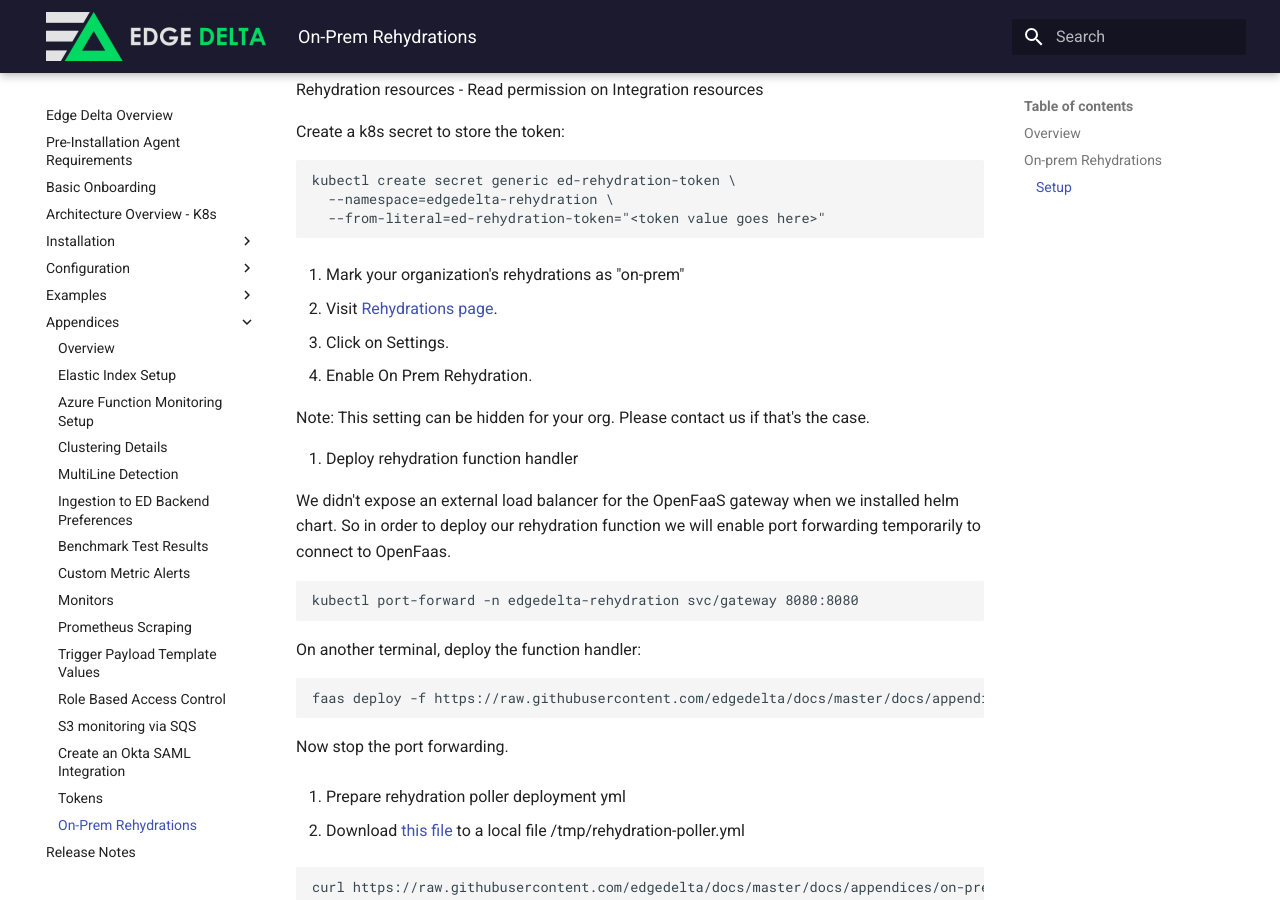
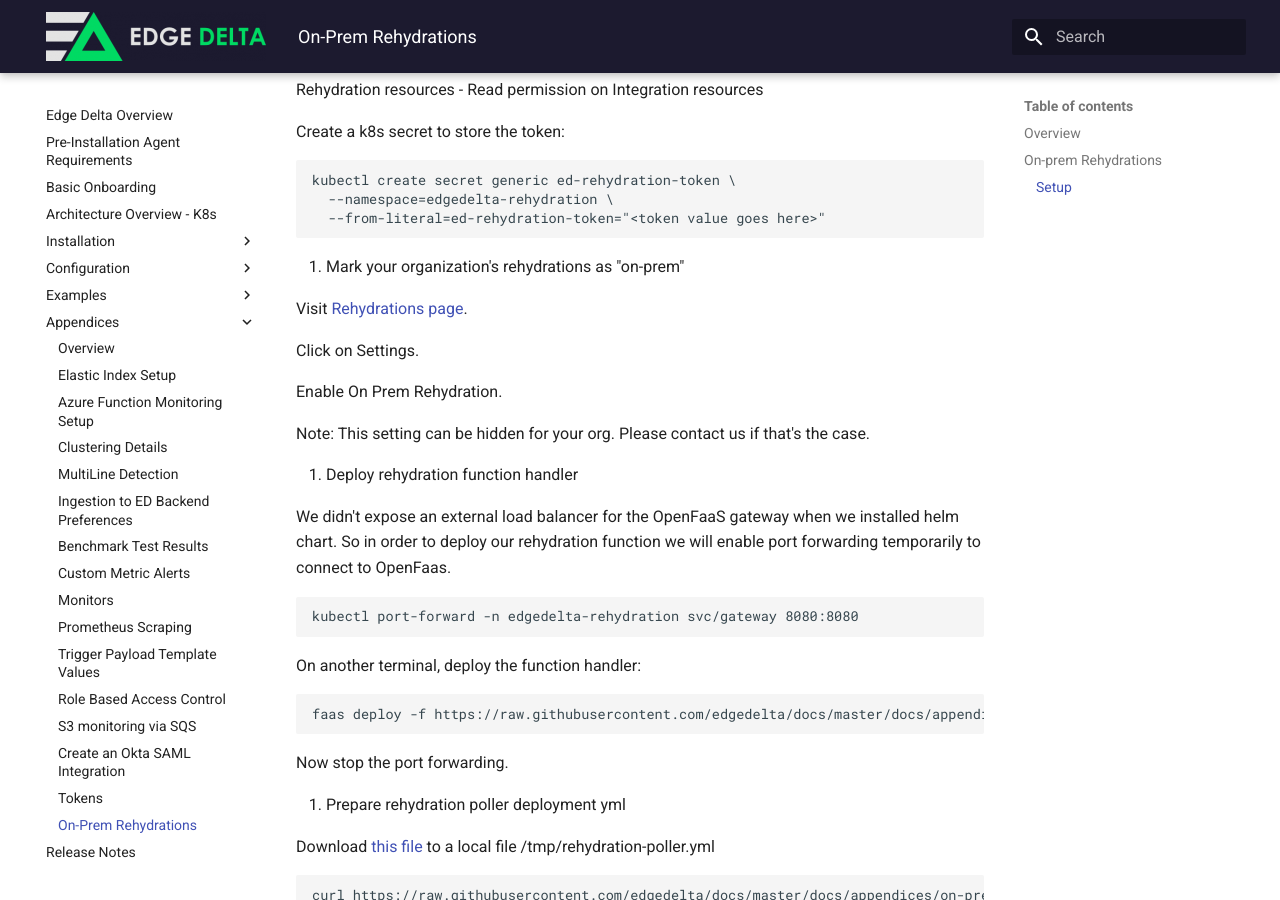
Before and after one commit to edgedelta/docs, an MkDocs documentation site: the page built from docs/appendices/on-prem-rehydration.md, in a window 1280 px wide and 900 px high, scrolled down 1246 px. Built offline with MkDocs 1.6.1 and Material for MkDocs 9.7.7, drawn with Linux system fonts in a browser that asks for light colours.

````diff
--- a/docs/appendices/on-prem-rehydration.md
+++ b/docs/appendices/on-prem-rehydration.md
@@ -61,9 +61,11 @@ kubectl create secret generic ed-rehydration-token \
 
 4. Mark your organization's rehydrations as "on-prem"
 
-- Visit [Rehydrations page](https://app.edgedelta.com/rehydrations).
-- Click on Settings.
-- Enable On Prem Rehydration.
+Visit [Rehydrations page](https://app.edgedelta.com/rehydrations).
+
+Click on Settings.
+
+Enable On Prem Rehydration.
 
 Note: This setting can be hidden for your org. Please contact us if that's the case.
 
@@ -85,12 +87,13 @@ Now stop the port forwarding.
 
 6. Prepare rehydration poller deployment yml
 
-- Download [this file](https://raw.githubusercontent.com/edgedelta/docs/master/docs/appendices/on-prem-rehydration-poller.yml) to a local file /tmp/rehydration-poller.yml
+Download [this file](https://raw.githubusercontent.com/edgedelta/docs/master/docs/appendices/on-prem-rehydration-poller.yml) to a local file /tmp/rehydration-poller.yml
+
 ```
 curl https://raw.githubusercontent.com/edgedelta/docs/master/docs/appendices/on-prem-rehydration-poller.yml -o /tmp/rehydration-poller.yml
 ```
 
-- Put your org id as the value of `ED_ORG_ID` in /tmp/rehydration-poller.yml. You can find your org id in the url of the api requests made by app.edgedelta.com. We will expose it on the UI soon.
+Put your org id as the value of `ED_ORG_ID` in /tmp/rehydration-poller.yml. You can find your org id in the url of the api requests made by app.edgedelta.com. We will expose it on the UI soon.
 
 7. Deploy rehydration poller
 
````
